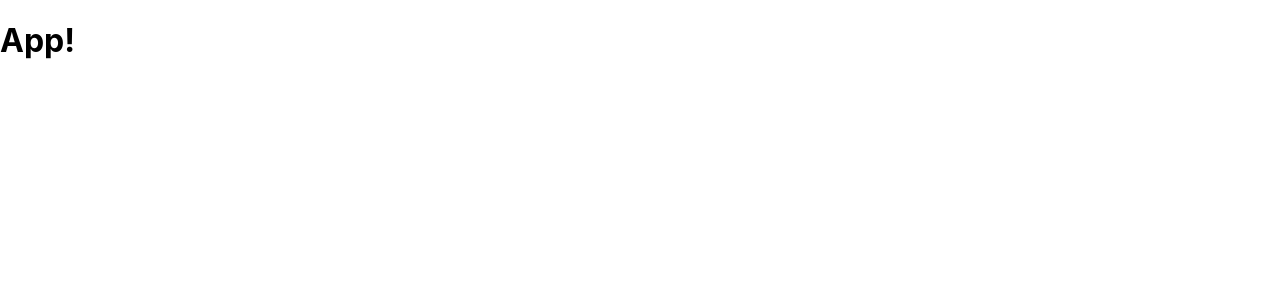
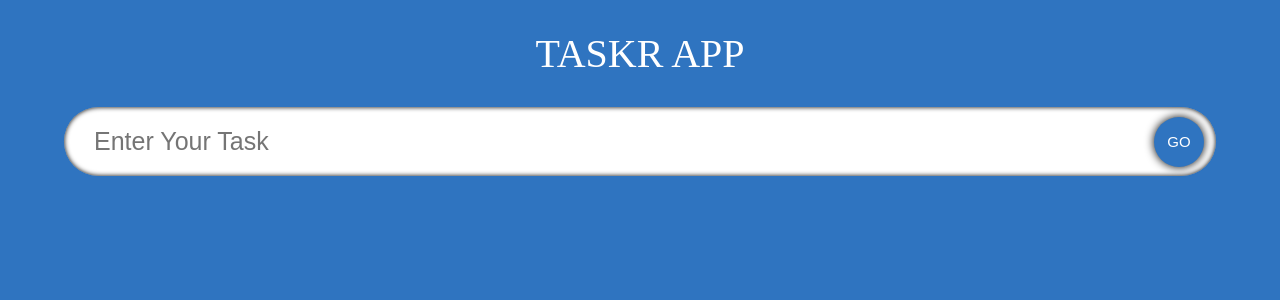
Before and after one commit to codexive-zech/taskr-app, a React (Create React App) app: page / in a window 1280 px wide. Shown: the top 300 px of the page. Built offline with nearby package versions, Linux system fonts and the light colour scheme.

Commit message:
Implemented Input & button section

```diff
--- a/package.json
+++ b/package.json
@@ -12,6 +12,7 @@
     "@types/react-dom": "^18.0.11",
     "react": "^18.2.0",
     "react-dom": "^18.2.0",
+    "react-icons": "^4.8.0",
     "react-scripts": "5.0.1",
     "typescript": "^4.9.5",
     "web-vitals": "^2.1.4"
--- a/src/App.tsx
+++ b/src/App.tsx
@@ -1,11 +1,8 @@
 import React from "react";
+import { AppHome } from "./components";
 
 function App() {
-  return (
-    <>
-      <h1>App!</h1>
-    </>
-  );
+  return <AppHome />;
 }
 
 export default App;
--- /dev/null
+++ b/src/components/AppHome.tsx
@@ -0,0 +1,12 @@
+import React from "react";
+import { InputField } from "./index";
+const AppHome = () => {
+  return (
+    <div className="app-container">
+      <span className="heading">Taskr App</span>
+      <InputField />
+    </div>
+  );
+};
+
+export default AppHome;
--- /dev/null
+++ b/src/components/InputField.tsx
@@ -0,0 +1,14 @@
+import React from "react";
+
+const InputField = () => {
+  return (
+    <form className="input">
+      <input type="text" placeholder="Enter Your Task" className="input-box" />
+      <button type="button" className="input-btn">
+        GO
+      </button>
+    </form>
+  );
+};
+
+export default InputField;
--- /dev/null
+++ b/src/components/index.ts
@@ -0,0 +1,3 @@
+import AppHome from "./AppHome";
+import InputField from "./InputField";
+export { AppHome, InputField };
--- a/src/index.css
+++ b/src/index.css
@@ -1,13 +1,88 @@
-body {
+/* Add the Neucha Font */
+
+* {
   margin: 0;
-  font-family: -apple-system, BlinkMacSystemFont, 'Segoe UI', 'Roboto', 'Oxygen',
-    'Ubuntu', 'Cantarell', 'Fira Sans', 'Droid Sans', 'Helvetica Neue',
-    sans-serif;
-  -webkit-font-smoothing: antialiased;
-  -moz-osx-font-smoothing: grayscale;
+  padding: 0;
+  box-sizing: border-box;
 }
 
-code {
-  font-family: source-code-pro, Menlo, Monaco, Consolas, 'Courier New',
-    monospace;
+.app-container {
+  width: 100vw;
+  height: 100vh;
+  display: -webkit-box;
+  display: flex;
+  -webkit-box-orient: vertical;
+  -webkit-box-direction: normal;
+  flex-direction: column;
+  -webkit-box-align: center;
+  align-items: center;
+  background: #2f74c0;
+  font-family: "Neucha" cursive;
 }
+
+.heading {
+  text-transform: uppercase;
+  font-size: 40px;
+  margin: 30px 0;
+  text-align: center;
+  color: #fff;
+  z-index: 1;
+}
+
+@media (max-width: 800px) {
+  .heading {
+    margin: 15px 0;
+    font-size: 35px;
+  }
+}
+
+.input {
+  width: 90%;
+  display: -webkit-box;
+  display: flex;
+  -webkit-box-align: center;
+  align-items: center;
+  position: relative;
+}
+
+.input-box {
+  width: 100%;
+  border-radius: 50px;
+  padding: 20px 30px;
+  font-size: 25px;
+  border: none;
+  -webkit-transition: 0.2s;
+  transition: 0.2s;
+  box-shadow: inset 0 0 5px #000;
+}
+
+.input-box:focus {
+  box-shadow: 0 0 10px 1000px rgba(0, 0, 0, 0.5);
+}
+
+.input-btn {
+  position: absolute;
+  width: 50px;
+  height: 50px;
+  right: 0;
+  margin: 12px;
+  border-radius: 50px;
+  border: none;
+  color: #fff;
+  background: #2f74c0;
+  -webkit-transition: 0.3s all;
+  transition: 0.3s all;
+  box-shadow: 0 0 10px #000;
+  cursor: pointer;
+  font-size: 15px;
+}
+
+.input-btn:hover {
+  background-color: #388ae2;
+}
+
+.input-btn:active {
+  -webkit-transform: scale(0.8);
+  transform: scale(0.8);
+  box-shadow: 0 0 5px #000;
+}
```
Also changed, not shown: src/setupTests.ts (deleted, +0 -5 lines), 1 other file (tests, documents, lock files or other folders).
